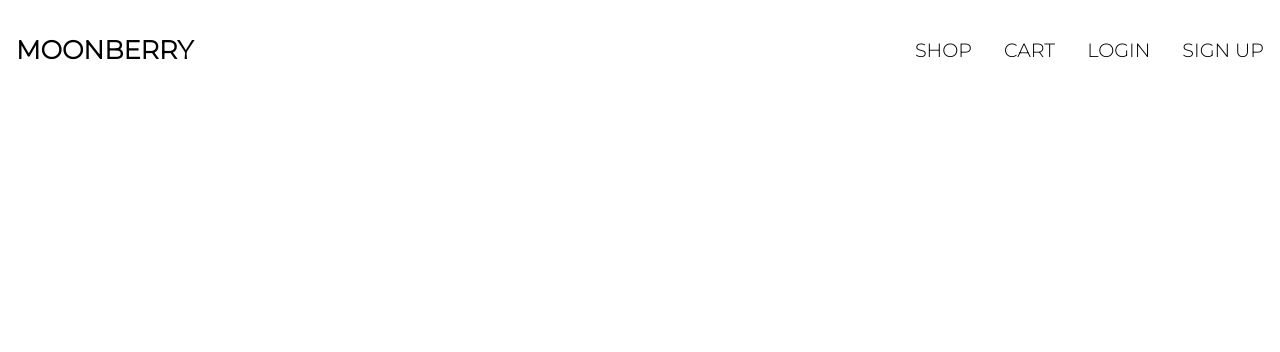
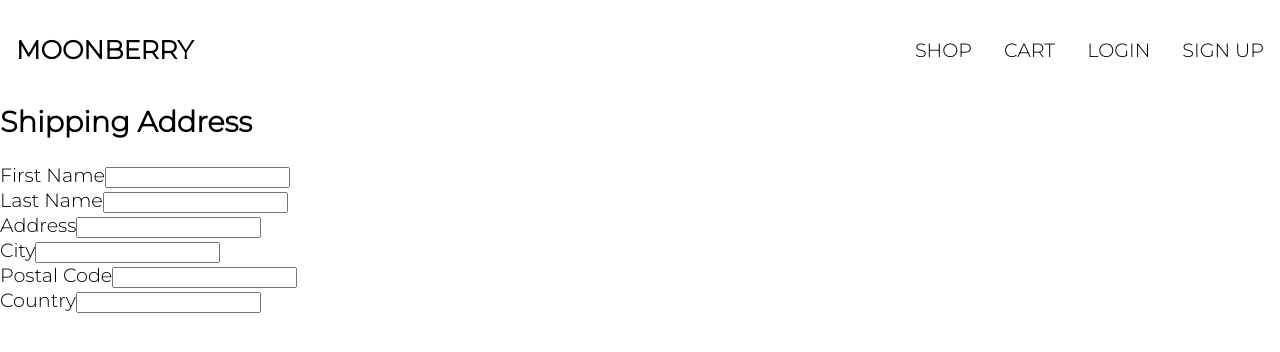
Before and after one commit to Jihyunnk/moonberry, a React (Create React App) app in the folder frontend/: page /checkout in a window 1280 px wide. Shown: the top 352 px of the page. Built offline with nearby package versions, Linux system fonts and the light colour scheme.

Commit message:
created Checkout component w/ shipping form

```diff
--- a/frontend/src/App.js
+++ b/frontend/src/App.js
@@ -1,5 +1,6 @@
 import { BrowserRouter as Router, Routes, Route } from 'react-router-dom';
 import Cart from './components/Cart';
+import Checkout from './components/Checkout';
 import Home from './components/Home';
 import Login from './components/Login';
 import Navbar from './components/Navbar';
@@ -23,6 +24,7 @@
             <Route path="/products/:id" element={<SingleProduct />} />
             <Route path="/cart" element={<Cart />} />
             <Route path="/cart/:id" element={<Cart />} />
+            <Route path="/checkout" element={<Checkout />} />
           </Routes>
         </main>
       </div>
--- /dev/null
+++ b/frontend/src/components/Checkout.js
@@ -0,0 +1,84 @@
+import React, { useState } from 'react';
+
+function Checkout() {
+  const [firstName, setFirstName] = useState('');
+  const [lastName, setLastName] = useState('');
+  const [address, setAddress] = useState('');
+  const [city, setCity] = useState('');
+  const [postalCode, setPostalCode] = useState('');
+  const [country, setCountry] = useState('');
+
+  return (
+    <div>
+      <div>
+        <form>
+          <div>
+            <h2>Shipping Address</h2>
+          </div>
+          <div>
+            <label htmlFor="firstName">First Name</label>
+            <input
+              type="text"
+              id="firstName"
+              value={firstName}
+              onChange={(e) => setFirstName(e.target.value)}
+              required
+            ></input>
+          </div>
+          <div>
+            <label htmlFor="lastName">Last Name</label>
+            <input
+              type="text"
+              id="lastName"
+              value={lastName}
+              onChange={(e) => setLastName(e.target.value)}
+              required
+            ></input>
+          </div>
+          <div>
+            <label htmlFor="address">Address</label>
+            <input
+              type="text"
+              id="address"
+              value={address}
+              onChange={(e) => setAddress(e.target.value)}
+              required
+            ></input>
+          </div>
+          <div>
+            <label htmlFor="city">City</label>
+            <input
+              type="text"
+              id="city"
+              value={city}
+              onChange={(e) => setCity(e.target.value)}
+              required
+            ></input>
+          </div>
+          <div>
+            <label htmlFor="postalCode">Postal Code</label>
+            <input
+              type="text"
+              id="postalCode"
+              value={postalCode}
+              onChange={(e) => setPostalCode(e.target.value)}
+              required
+            ></input>
+          </div>
+          <div>
+            <label htmlFor="country">Country</label>
+            <input
+              type="text"
+              id="country"
+              value={country}
+              onChange={(e) => setCountry(e.target.value)}
+              required
+            ></input>
+          </div>
+        </form>
+      </div>
+    </div>
+  );
+}
+
+export default Checkout;
```
